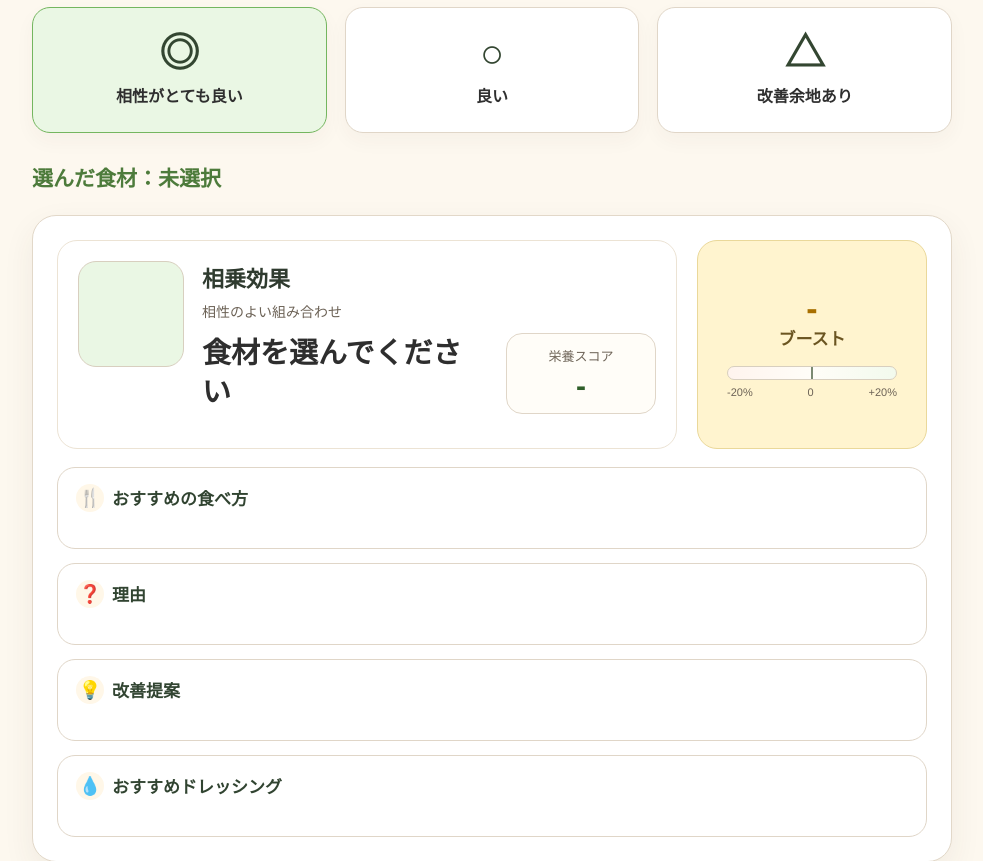
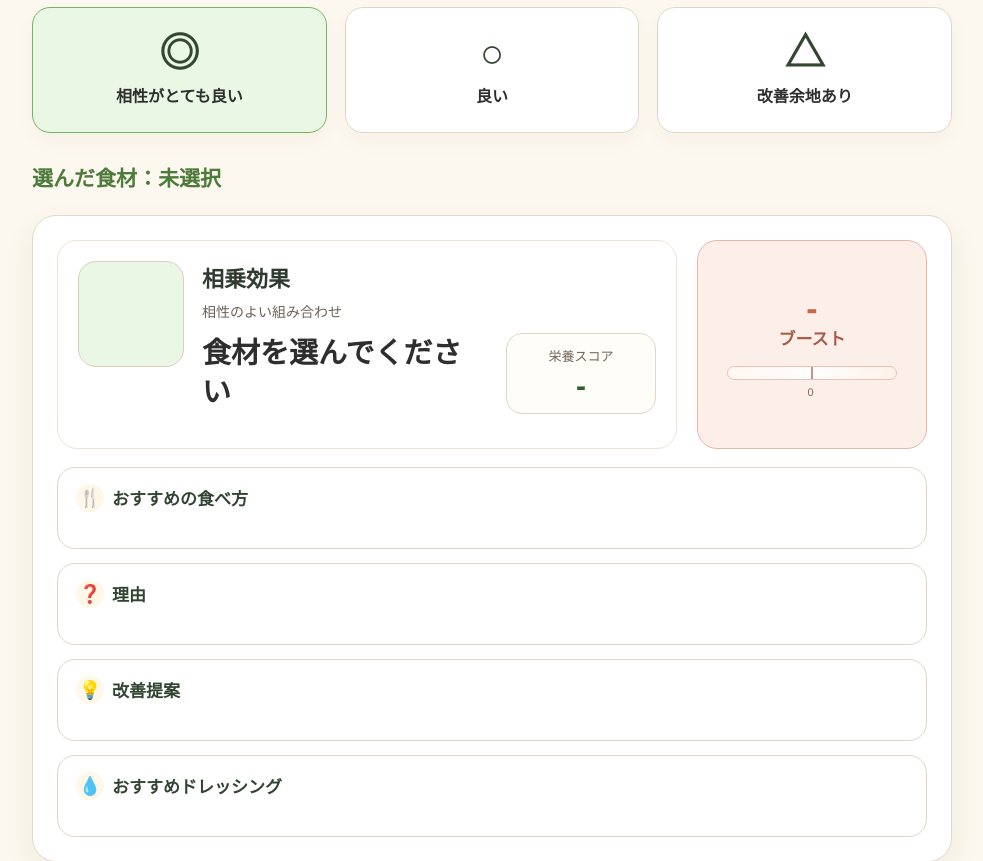
Before and after one commit to kugi227/food-pair-app, a Flask app: page / in a window 1280 px wide. Shown: the part 339-1200 px from the top of the page, without its empty margins (148-1131 px from the left). Run offline with Flask 3, Linux system fonts and the light colour scheme.

Commit message:
評価表示とブースト表示の見た目を調整

```diff
--- a/static/script.js
+++ b/static/script.js
@@ -235,7 +235,10 @@ function updateDisplay() {
 
   // テキスト要素の更新
   document.getElementById("selectedFood").textContent = `選んだ食材：${food.emoji} ${food.name}`;
-  document.getElementById("resultStatusIcon").textContent = data.icon || "";
+  const resultStatusIcon = document.getElementById("resultStatusIcon");
+  resultStatusIcon.textContent = data.icon || "";
+  resultStatusIcon.classList.remove("excellent", "good", "improve");
+  resultStatusIcon.classList.add(selectedRating);
   document.getElementById("pairTitle").textContent = data.pairTitle || "";
   document.getElementById("nutritionScore").textContent = data.nutritionScore || "-";
   document.getElementById("boostRate").textContent = data.boostRate || "-";
@@ -268,7 +271,9 @@ function updateDisplay() {
 
 function clearResultDisplay() {
   document.getElementById("selectedFood").textContent = "選んだ食材：未選択";
-  document.getElementById("resultStatusIcon").textContent = "";
+  const resultStatusIcon = document.getElementById("resultStatusIcon");
+  resultStatusIcon.textContent = "";
+  resultStatusIcon.classList.remove("excellent", "good", "improve");
   document.getElementById("pairTitle").textContent = "食材を選んでください";
   document.getElementById("nutritionScore").textContent = "-";
   document.getElementById("boostRate").textContent = "-";
--- a/static/style.css
+++ b/static/style.css
@@ -342,8 +342,13 @@ h1 {
 }
 
 .rating-card.active[data-rating="improve"] {
-  border-color: #e08d64;
-  background: #fde9df;
+  border-color: #8fa9c8;
+  background: #eef4fa;
+  color: #3f5f7f;
+}
+
+.rating-card.active[data-rating="improve"] .rating-icon {
+  color: #3f5f7f;
 }
 
 .rating-icon {
@@ -421,8 +426,9 @@ h1 {
 }
 
 .result-main-left-icon.improve {
-  color: #c56b43;
-  background: #fde9df;
+  color: #3f5f7f;
+  background: #eef4fa;
+  border-color: #8fa9c8;
 }
 
 .result-main-content h3 {
@@ -539,15 +545,15 @@ h1 {
   justify-content: center;
   min-height: 180px;
   padding: 18px;
-  border: 1.5px solid #ead89a;
+  border: 1.5px solid #e7b8a7;
   border-radius: 20px;
-  background: #fff4cf;
+  background: #fceee8;
   text-align: center;
 }
 
 .boost-rate {
   margin: 0;
-  color: #a86f00;
+  color: #c96a4a;
   font-size: 34px;
   line-height: 1;
   font-weight: 800;
@@ -555,7 +561,7 @@ h1 {
 
 .boost-text {
   margin: 9px 0 0;
-  color: #6b5521;
+  color: #a85c47;
   font-size: 17px;
   font-weight: 700;
 }
@@ -570,9 +576,9 @@ h1 {
   position: relative;
   height: 14px;
   overflow: hidden;
-  border: 1px solid #d8cfbf;
+  border: 1px solid #e8c4b8;
   border-radius: 999px;
-  background: linear-gradient(90deg, #fff4ee 0%, #fffdf8 50%, #f2faed 100%);
+  background: linear-gradient(90deg, #fff7f3 0%, #fffdfb 50%, #fff1ea 100%);
 }
 
 .boost-meter-center {
@@ -582,7 +588,7 @@ h1 {
   left: 50%;
   z-index: 2;
   width: 2px;
-  background: #7b8a72;
+  background: #c9917f;
   transform: translateX(-50%);
 }
 
@@ -596,21 +602,26 @@ h1 {
 
 .boost-meter-bar-positive {
   left: 50%;
-  background: linear-gradient(90deg, #76b85f, #f1c84b);
+  background: linear-gradient(90deg, #d87958, #f0b49f);
 }
 
 .boost-meter-bar-negative {
   right: 50%;
-  background: linear-gradient(90deg, #f09a4a, #d95f4a);
+  background: linear-gradient(90deg, #d9a08e, #b65d49);
 }
 
 .boost-meter-labels {
   display: flex;
   justify-content: space-between;
   margin-top: 7px;
-  color: #6c6256;
+  color: #8c6559;
   font-size: 11px;
   line-height: 1;
+}
+
+.boost-meter-labels span:first-child,
+.boost-meter-labels span:last-child {
+  visibility: hidden;
 }
 
 .info-row {
```
